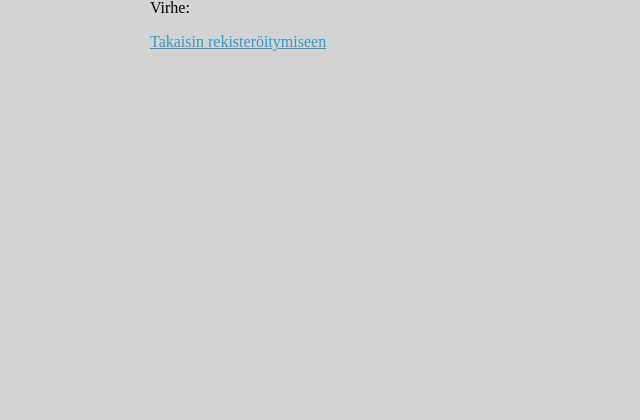
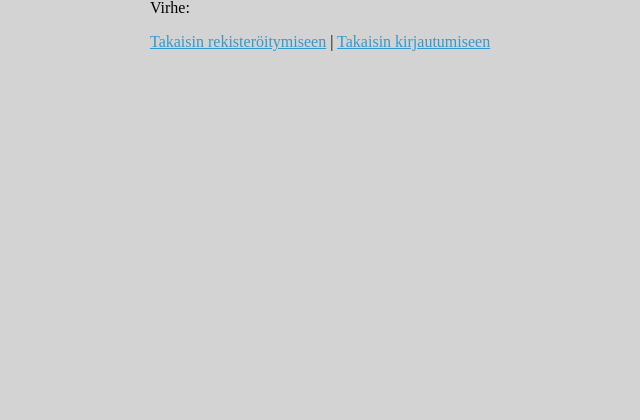
Before and after one commit to Noraelisa/DataBaseApp, a Flask app: template template/error.html in a window 1280 px wide. Shown: the part 281-701 px from the top of the page, without its empty margins (130-770 px from the left). Run offline with Flask 2, Linux system fonts and the light colour scheme; the template is opened without the code that fills it, so the values that code supplies are empty.

Commit message:
error.html update

```diff
--- a/template/error.html
+++ b/template/error.html
@@ -10,7 +10,7 @@
 
         Virhe: {{ message }}
         <p>
-        <a href="/register">Takaisin rekisteröitymiseen</a>
+        <a href="/register">Takaisin rekisteröitymiseen</a> | <a href="/login">Takaisin kirjautumiseen</a>
     </html>
 
 {% endblock %}
```
